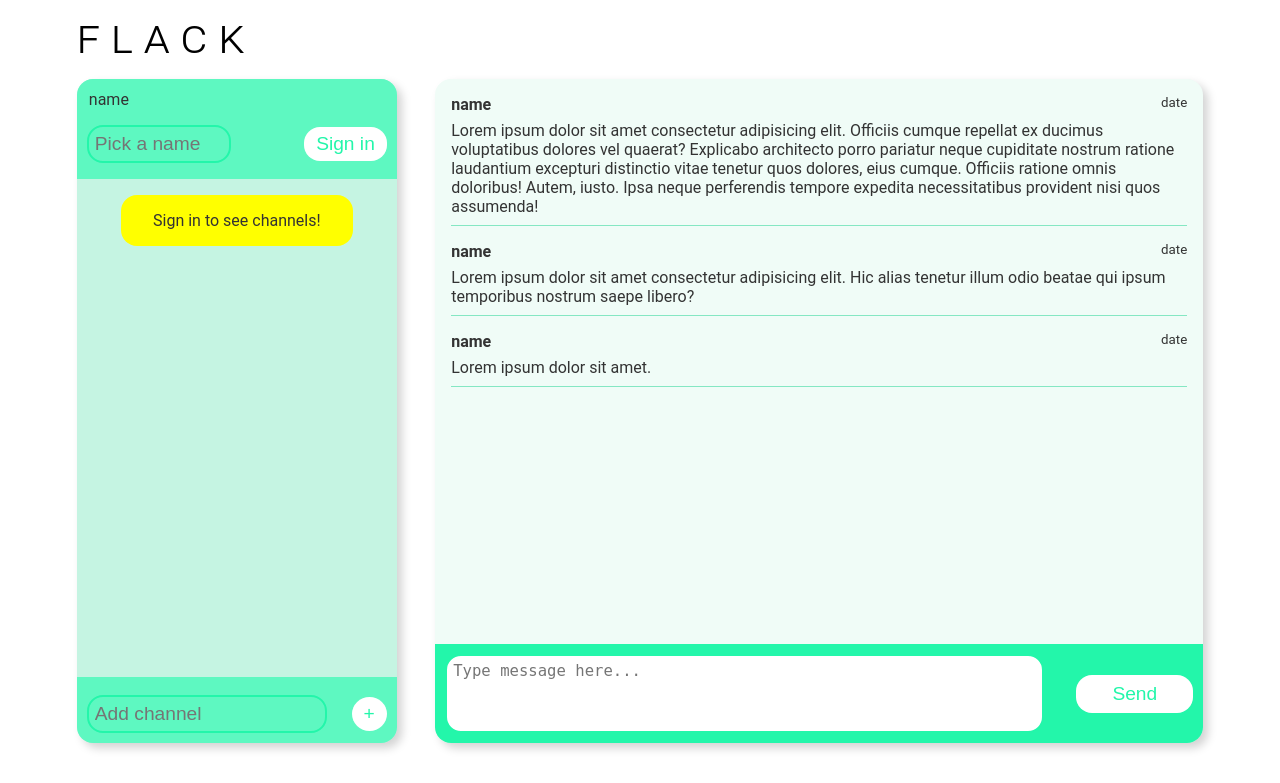
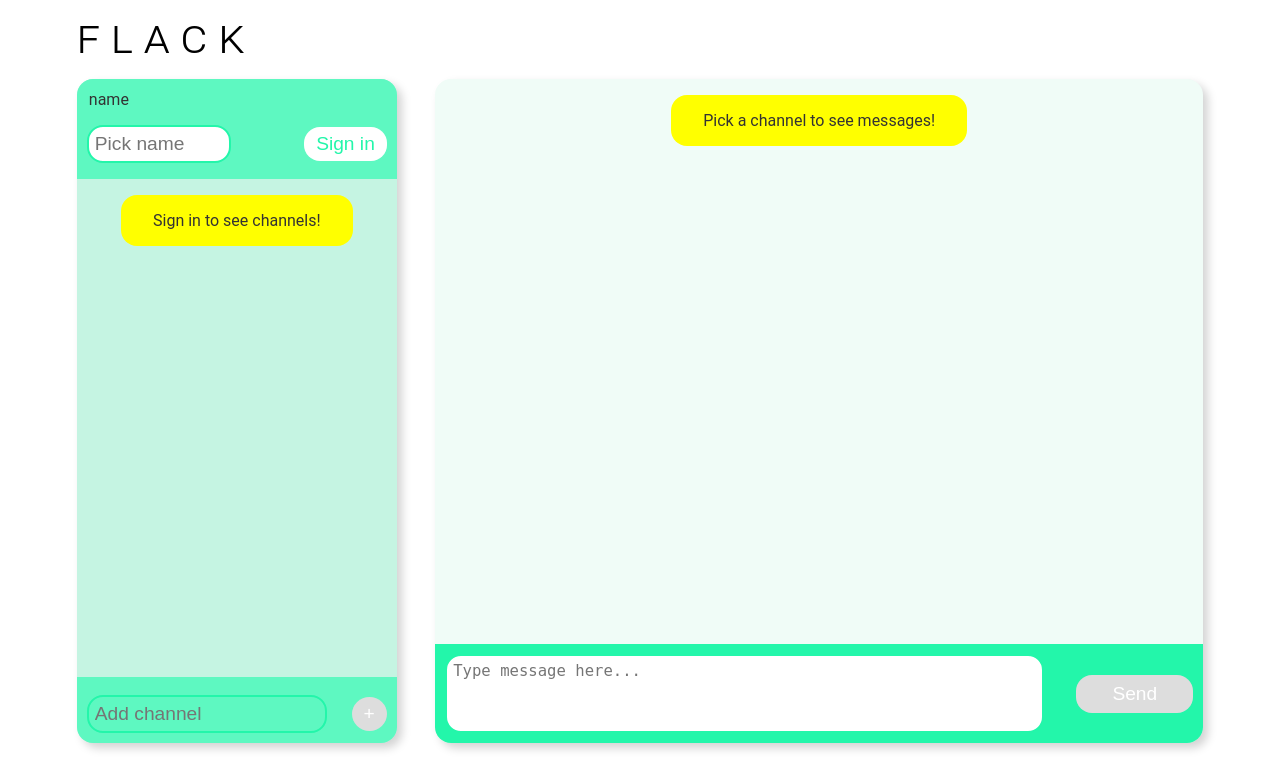
Before and after one commit to stradivarus/project2, a Flask app: page / in a window 1280 px wide. Shown: the top 783 px of the page. Run offline with Flask 2, Linux system fonts and the light colour scheme; some libraries are stand-ins or nearby versions.

Commit message:
rearranged

```diff
--- a/application.py
+++ b/application.py
@@ -14,27 +14,40 @@ messages = {}
 
 @app.route("/")
 def index():
-    return render_template("index.html", channels = channel_list)
+    return render_template("index.html")
 
 @socketio.on("add channel")
 def new_channel(data):
     channel_name = data['channel-name']
-    channel_list.append(channel_name)
+    exists = 1
 
-    emit("announce channel", {'channelName' : channel_name}, broadcast=True)
+    if channel_name not in channel_list:
+        channel_list.append(channel_name)
+        exists = 0
+
+    emit("announce channel", {'channelName' : channel_name, 'exists' : exists, 'user' : data['user']}, broadcast=True)
+
 
 @socketio.on("new message")
 def new_message(data):
-    message = {'message' : data['message'], 'name' : data['name'], 'date' : data['date']}
+    channel = data['channel']
+    message = {'message' : data['message'], 'name' : data['name'], 'date' : data['date'], 'channel' : channel}
 
-    if not data['channel'] in messages:
-        messages[data['channel']] = []
-    messages[data['channel']].append(message)
+    if not channel in messages:
+        messages[channel] = []
+    messages[channel].append(message)
 
-    emit("announce messages", messages, broadcast=True)
+    emit("announce message", message, broadcast=True)
 
 
 # APIS
 @app.route("/api/channels")
 def send_channels():
     return jsonify(channel_list)
+
+@app.route("/api/messages/<channel>")
+def send_messages(channel):
+    if not channel in messages:
+        return jsonify("empty")
+    else:
+        return  jsonify(messages[channel])
--- a/static/script.js
+++ b/static/script.js
@@ -1,32 +1,51 @@
+var noMessages = true;
+
 document.addEventListener('DOMContentLoaded', () => {
-
-
-    // get list of current channels from the server with AJAX
-    const request = new XMLHttpRequest();
-    request.open('GET', '/api/channels')
-
-    request.onload = () => {
-        const channelList = JSON.parse(request.responseText);
-        var currentChannel;
-
-        // if user picked a name before, we display that name
-        if (localStorage.getItem('name')) {
-            changeSidebar(channelList);
-        };
 
     // user submitted the name form nad it's remembered in localStorage
     if (document.querySelector('.user form')) {
         document.querySelector('.user form').onsubmit = () => {
-                const name = document.querySelector('#name').value;
-
-                if (!localStorage.getItem('name'))
-                    localStorage.setItem('name', name);
-                changeSidebar(channelList);
-
+            localStorage.setItem('name', document.querySelector('#name').value);
+            load();
             return false;
         };
     };
 
+    if (localStorage.getItem('name')) {
+        load();
+    };
+
+
+    document.querySelector('#message').onkeyup = function(e) {
+        if (e.keyCode === 13 && !e.shiftKey) {
+            document.querySelector('.type-message button').click();
+        };
+    };
+
+});
+
+
+function load() {
+    document.querySelector('.user').innerHTML = `<p>singed in as</p>
+    <strong>${localStorage.getItem('name')}</strong>`;
+    document.querySelector('.add-channel button').disabled = false;
+
+    // get list of current channels from the server with AJAX
+    const request = new XMLHttpRequest();
+
+    request.onreadystatechange = function () {
+
+        if (this.readyState == 1) {
+            document.querySelector('.channel-list').innerHTML = "";
+        }
+
+        if (this.readyState == 4 && this.status == 200) {
+            const channelList = JSON.parse(request.responseText);
+
+            loadChannels(channelList);
+            loadMessages(false);
+
+            // we did all we had to do with loading channels
 
             // integrating socketIO
             var socket = io.connect(location.protocol + '//' + document.domain + ':' + location.port);
@@ -35,7 +54,7 @@ document.addEventListener('DOMContentLoaded', () => {
                 document.querySelector(".add-channel form").onsubmit = () => {
                     const channelName = document.querySelector('#channel-name').value;
 
-                socket.emit('add channel', { 'channel-name': channelName });
+                    socket.emit('add channel', {'channel-name': channelName, 'user' : localStorage.getItem('name')});
                     document.querySelector('#channel-name').value = '';
                     return false;
                 };
@@ -48,47 +67,147 @@ document.addEventListener('DOMContentLoaded', () => {
                     var time = today.getHours() + ":" + today.getMinutes() + ":" + today.getSeconds();
                     var dateTime = date + ' ' + time;
 
-                socket.emit('new message', {'channel' : currentChannel, 'message': message, 'name': localStorage.getItem('name'), 'date': dateTime });
+                    socket.emit('new message', { 'channel': localStorage.getItem('channel'), 'message': message, 'name': localStorage.getItem('name'), 'date': dateTime });
                     document.querySelector('#message').value = '';
+                    document.querySelector('#message').focus();
                     return false;
-            }
+                };
             });
 
             socket.on('announce channel', data => {
+                if (data.exists) {
+                    if (data.user == localStorage.getItem('name')) {
+                        document.querySelectorAll('.channel-list li').forEach(li => {
+                            if (li.innerHTML === data.channelName) {
+                                li.click();
+                            };
+                        });
+                    };
+                }
+                else {
                     const li = document.createElement('li')
                     li.innerHTML = data.channelName;
                     document.querySelector('.channel-list ul').append(li);
+
+                    li.onclick = function () {
+                        localStorage.setItem('channel', li.innerHTML);
+                        loadMessages();
+                    };
+                };
             });
 
-        socket.on('announce messages', data => {
-            console.log(data);
-
-            const div = document.createElement('div') // add clas message to it and fill
-            //PUT MESSAGES FROM CURRENT CHANNEL IN DIV
+            socket.on('announce message', data => {
+                if (data.channel === localStorage.getItem('channel')) {
+                    createMessage(data);
+                    noMessages = false;
+                };
             });
 
             // user clicked on a chat name link
             document.querySelectorAll('.channel-list li').forEach(item => {
+
                 item.onclick = function () {
-                currentChannel = this.innerHTML;
-                console.log(currentChannel)
+                    localStorage.setItem('channel', item.innerHTML);
+                    loadMessages();
                 };
             });
+
+        };
+    };
+    request.open('GET', '/api/channels');
+    request.send();
+}
+
+
+function loadMessages(setActive=true) {
+
+    if (localStorage.getItem('channel')) {
+
+        document.querySelector('.type-message button').disabled = false;
+        document.querySelector('.type-message textarea').focus(); //this isnt working ?????
+        document.querySelector('.messages').innerHTML = '';
+
+        if (setActive) {
+            document.querySelectorAll('.channel-list li').forEach(li => li.classList.remove("active"));
+            event.target.classList.add("active");
+        };
     };
 
+    //get all messages for that channel below
+    const request = new XMLHttpRequest;
+
+    request.onload = function () {
+        const messages = JSON.parse(request.responseText);
+
+        if (messages == "empty") {
+            if (localStorage.getItem('channel')) {
+                document.querySelector('.messages').innerHTML = "<div class=\"alert-container\"><div class=\"alert-warning\">No messages yet!</div></div>";
+            }
+            noMessages = true;
+        }
+        else {
+            noMessages = false;
+            messages.forEach(message => createMessage(message));
+        };
+    };
+
+    request.open('GET', `/api/messages/${localStorage.getItem('channel')}`)
     request.send();
-});
+};
 
-function changeSidebar(channels) {
-    document.querySelector('.user').innerHTML = `<p>singed in as</p>
-        <strong>${localStorage.getItem('name')}</strong>`;
+
+function loadChannels(channels) {
 
     var result = '<ul>';
 
-    channels.forEach(channel =>
-        result += `<li>${channel}</li>`
-    );
-    result += '</ul>'
+    channels.forEach(channel => {
+        if (channel === localStorage.getItem('channel')) {
+            result += `<li class="active">${channel}</li>`;
+        }
+        else {
+            result += `<li>${channel}</li>`;
+        };
+    });
+
+    result += '</ul>';
 
     document.querySelector('.channel-list').innerHTML = result;
 };
+
+// when we add a message we should check if there were any beforehand
+function createMessage(message) {
+    const div = document.createElement('div');
+    div.innerHTML = `<div class="message">
+                            <div class="message-header">
+                                <strong>${message.name}</strong>
+                                <small>${message.date}</small></div>
+                                    <div class="message-text">
+                                        <p>${message.message}</p>
+                                    </div>
+                            </div >`
+
+    if (noMessages) {
+        document.querySelector('.messages').innerHTML = "";
+    };
+
+    messages = document.querySelector('.messages');
+    messages.append(div);
+    messages.scrollTop = messages.scrollHeight;
+};
+
+
+// Helpers - NOT SURE I NEED THIS ONE
+// function spacesToDashes(s) {
+//     var converted = "";
+//     for (let i = 0; i < s.length; i++) {
+//         if (s[i] === " ") {
+//             converted += "-";
+//         }
+//         else
+//         {
+//             converted += s[i];
+//         };
+//     };
+
+//     return converted;
+// };
--- a/static/styles.css
+++ b/static/styles.css
@@ -43,6 +43,19 @@ body {
 
 p {
   margin: 0;
+}
+
+.alert-container {
+  text-align: center;
+}
+
+.alert-container .alert-warning {
+  display: inline-block;
+  margin: 1em;
+  padding: 1em 2em;
+  text-align: center;
+  border-radius: 16px;
+  background-color: yellow;
 }
 
 .grid-container {
--- a/static/styles.scss
+++ b/static/styles.scss
@@ -42,6 +42,19 @@ body {
 
 p {
     margin: 0;
+}
+
+.alert-container {
+    text-align: center;
+
+    .alert-warning {
+        display: inline-block;
+        margin: 1em;
+        padding: 1em 2em;
+        text-align: center;
+        border-radius: $radius;
+        background-color: yellow;
+    }
 }
 
 .grid-container {
--- a/templates/index.html
+++ b/templates/index.html
@@ -1,16 +1,23 @@
 <!DOCTYPE html>
 <html lang="en">
+
 <head>
     <meta charset="UTF-8">
     <meta name="viewport" content="width=device-width, initial-scale=1.0">
 
     <link rel="stylesheet" href={{ url_for("static", filename="styles.css") }}>
 
-    <script type="text/javascript" src="//cdnjs.cloudflare.com/ajax/libs/socket.io/1.3.6/socket.io.min.js"></script>
+    <!-- <script type="text/javascript" src="//cdnjs.cloudflare.com/ajax/libs/socket.io/1.3.6/socket.io.min.js"></script> -->
+    <script src="//cdnjs.cloudflare.com/ajax/libs/socket.io/2.2.0/socket.io.js" integrity="sha256-yr4fRk/GU1ehYJPAs8P4JlTgu0Hdsp4ZKrx8bDEDC3I=" crossorigin="anonymous"></script>
+
+
     <script src={{ url_for("static", filename="script.js") }}></script>
+
+    <link rel="shortcut icon" href="{{ url_for('static', filename='favicon.ico') }}">
 
     <title>Flack</title>
 </head>
+
 <body>
 
     <div class="grid-container">
@@ -24,7 +31,7 @@
             <div class="user">
                 <p class="label">name</p>
                 <form>
-                    <input type="text" name="name" id="name" placeholder="Pick a name" autocomplete="off">
+                    <input type="text" name="name" id="name" placeholder="Pick name" autocomplete="off" autofocus required>
                     <button type="submit">Sign in</button>
                 </form>
             </div>
@@ -37,8 +44,9 @@
 
             <div class="add-channel">
                 <form>
-                    <input type="text" name="channel-name" id="channel-name" placeholder="Add channel" autocomplete="off">
-                    <button type="submit">+</button>
+                    <input type="text" name="channel-name" id="channel-name" placeholder="Add channel"
+                        autocomplete="off" required>
+                    <button type="submit" disabled>+</button>
                 </form>
             </div>
 
@@ -48,36 +56,15 @@
         <div class="chatroom">
 
             <div class="messages">
-                <div class="message">
-                    <div class="message-header">
-                        <strong>name</strong>
-                        <small>date</small></div>
-                    <div class="message-text">
-                        <p>Lorem ipsum dolor sit amet consectetur adipisicing elit. Officiis cumque repellat ex ducimus voluptatibus dolores vel quaerat? Explicabo architecto porro pariatur neque cupiditate nostrum ratione laudantium excepturi distinctio vitae tenetur quos dolores, eius cumque. Officiis ratione omnis doloribus! Autem, iusto. Ipsa neque perferendis tempore expedita necessitatibus provident nisi quos assumenda!</p>
-                    </div>
-                </div>
-                <div class="message">
-                    <div class="message-header">
-                        <strong>name</strong>
-                        <small>date</small></div>
-                    <div class="message-text">
-                        <p>Lorem ipsum dolor sit amet consectetur adipisicing elit. Hic alias tenetur illum odio beatae qui ipsum temporibus nostrum saepe libero?</p>
-                    </div>
-                </div>
-                <div class="message">
-                    <div class="message-header">
-                        <strong>name</strong>
-                        <small>date</small></div>
-                    <div class="message-text">
-                        <p>Lorem ipsum dolor sit amet.</p>
-                    </div>
+                <div class="alert-container">
+                    <div class="alert-warning">Pick a channel to see messages!</div>
                 </div>
             </div>
 
             <div class="type-message">
-                <form action="">
-                    <textarea name="message" id="message" placeholder="Type message here..." autofocus></textarea>
-                    <button type="submit">Send</button>
+                <form>
+                    <textarea name="message" id="message" placeholder="Type message here..." required></textarea>
+                    <button type="submit" disabled>Send</button>
                 </form>
             </div>
 
@@ -85,4 +72,5 @@
     </div>
 
 </body>
+
 </html>
```
Also changed, not shown: other parts of static/styles.css (+40 -13 lines), other parts of static/styles.scss (+36 -14 lines), 1 other file. Lines whose indentation alone changed are shown as unchanged.
